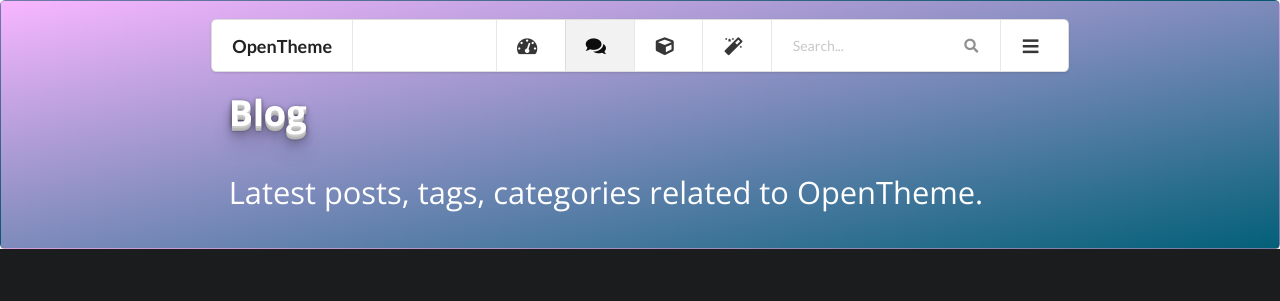
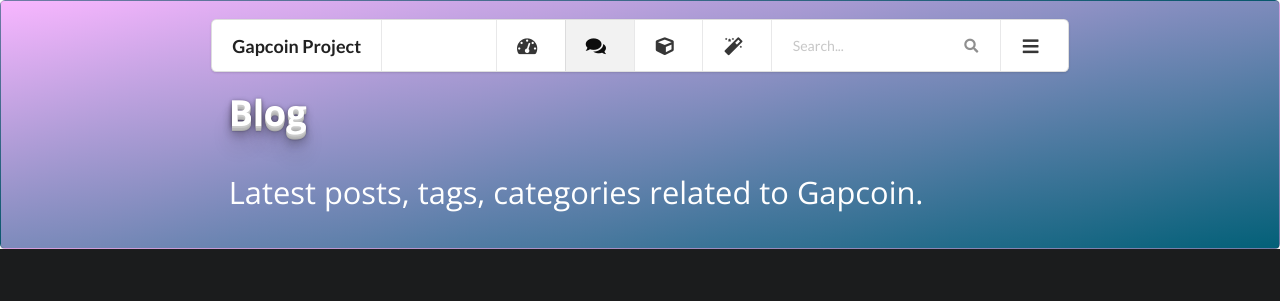
Before and after one commit to gapcoin-project/gapcoin-project.github.io, a Jekyll site: the page built from blog.html, in a window 1280 px wide. Shown: the top 301 px of the page. Built offline with Jekyll 4.4.1, drawn with Linux system fonts in a browser that asks for light colours.

Commit message:
some limited rebranding

```diff
--- a/_includes/menu.html
+++ b/_includes/menu.html
@@ -1,5 +1,5 @@
 <div class="ui menu">
-  <a class="header item" href="/">OpenTheme</a>
+  <a class="header item" href="/">Gapcoin Project</a>
   <div class="right menu">
     <a class="item menu-details {% if page.title == 'Metrics' %}active{% endif %}" href="/metrics/" data-position="bottom left" data-content="Metrics and Analytics"><i class="icon dashboard"></i></a>
     <a class="item menu-details {% if page.title == 'Blog' %}active{% endif %}" href="/blog/" data-position="bottom left" data-content="Tutorials and Blog"><i class="icon comments"></i></a>
--- a/blog.html
+++ b/blog.html
@@ -1,7 +1,7 @@
 ---
 layout: landing
 title: Blog
-description: Latest posts, tags, categories related to OpenTheme.
+description: Latest posts, tags, categories related to Gapcoin.
 ---
 
 <div class="ui inverted vertical segment dark-wood">
--- a/bower.json
+++ b/bower.json
@@ -1,8 +1,8 @@
 {
-  "name": "opentheme",
-  "description": "Powerful Theme for Websites and Single Page Apps on GitHub Pages",
+  "name": "gapcoin-project",
+  "description": "Community-led resources for Gapcoin",
   "version": "0.0.0",
-  "homepage": "https://github.com/open-start/opentheme",
+  "homepage": "https://github.com/gapcoin-project/gapcoin-project.github.io",
   "license": "MIT",
   "private": true,
   "dependencies": {}
```
